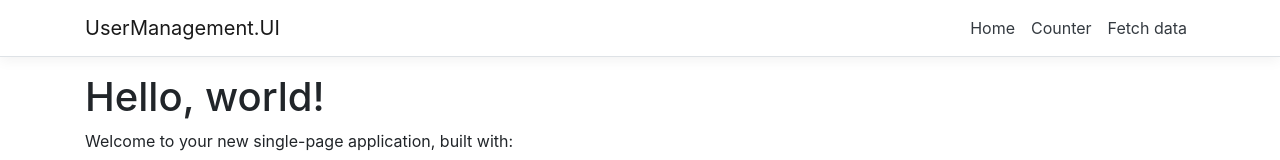
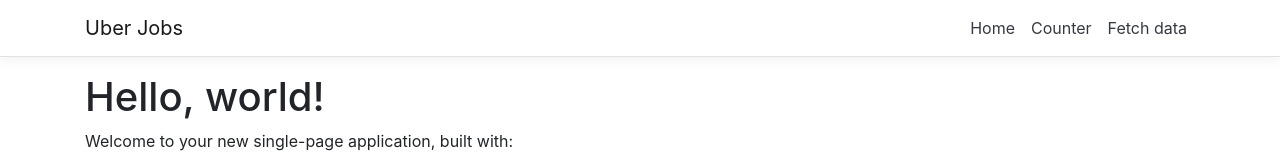
Before and after one commit to PrasannaDommalapati/uber-jobs, a React (Create React App) app in the folder app/: page / in a window 1280 px wide. Shown: the top 160 px of the page. Built offline with nearby package versions, Linux system fonts and the light colour scheme.

Commit message:
change title

```diff
--- a/app/public/index.html
+++ b/app/public/index.html
@@ -20,7 +20,7 @@
       work correctly both with client-side routing and a non-root public URL.
       Learn how to configure a non-root public URL by running `npm run build`.
     -->
-    <title>UserManagement.UI</title>
+    <title>Uber Jobs</title>
   </head>
   <body>
     <noscript>
--- a/app/src/components/NavMenu.js
+++ b/app/src/components/NavMenu.js
@@ -26,7 +26,7 @@ export class NavMenu extends Component {
       <header>
         <Navbar className="navbar-expand-sm navbar-toggleable-sm ng-white border-bottom box-shadow mb-3" light>
           <Container>
-            <NavbarBrand tag={Link} to="/">UserManagement.UI</NavbarBrand>
+            <NavbarBrand tag={Link} to="/">Uber Jobs</NavbarBrand>
             <NavbarToggler onClick={this.toggleNavbar} className="mr-2" />
             <Collapse className="d-sm-inline-flex flex-sm-row-reverse" isOpen={!this.state.collapsed} navbar>
               <ul className="navbar-nav flex-grow">
```
Also changed, not shown: 1 other file (tests, documents, lock files or other folders).
